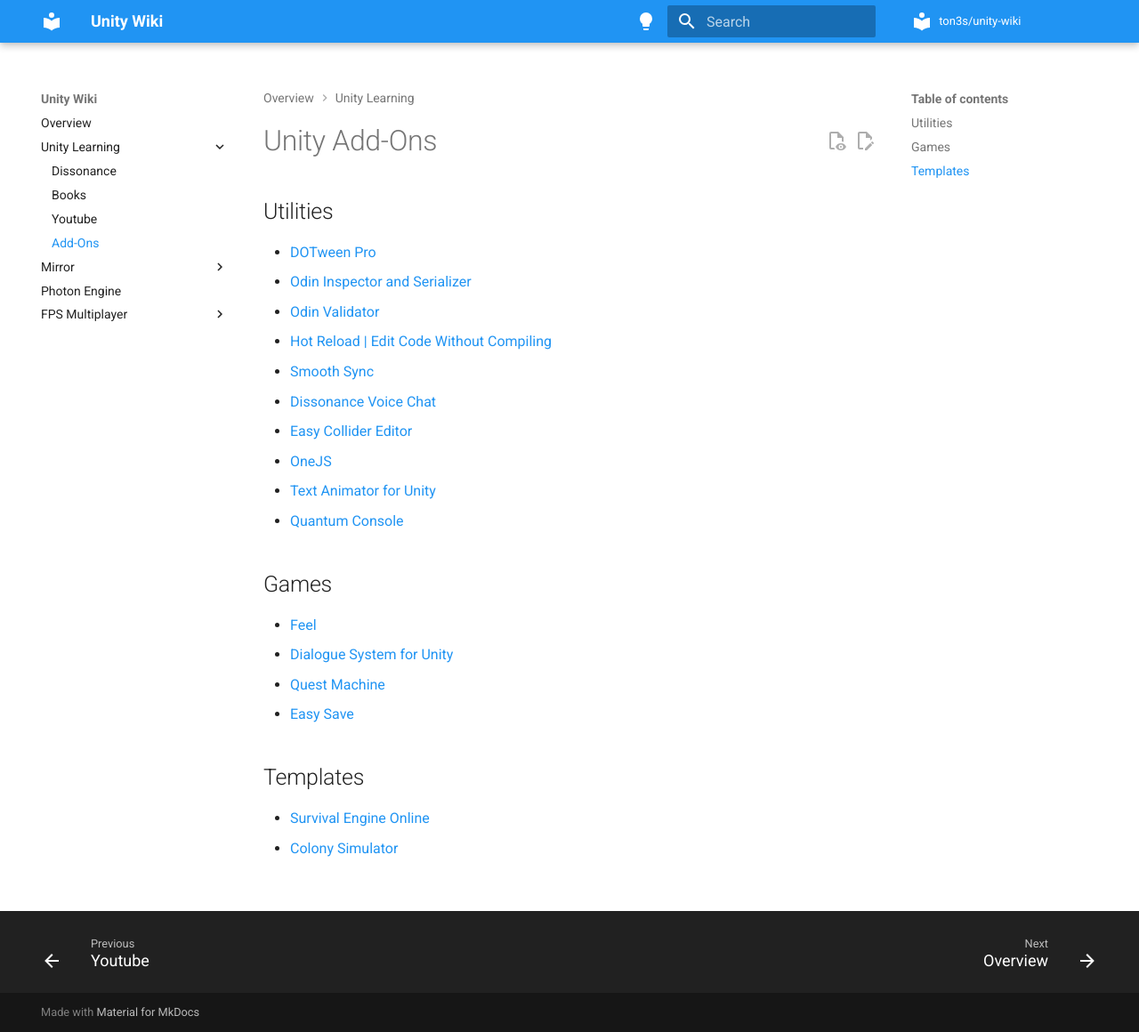
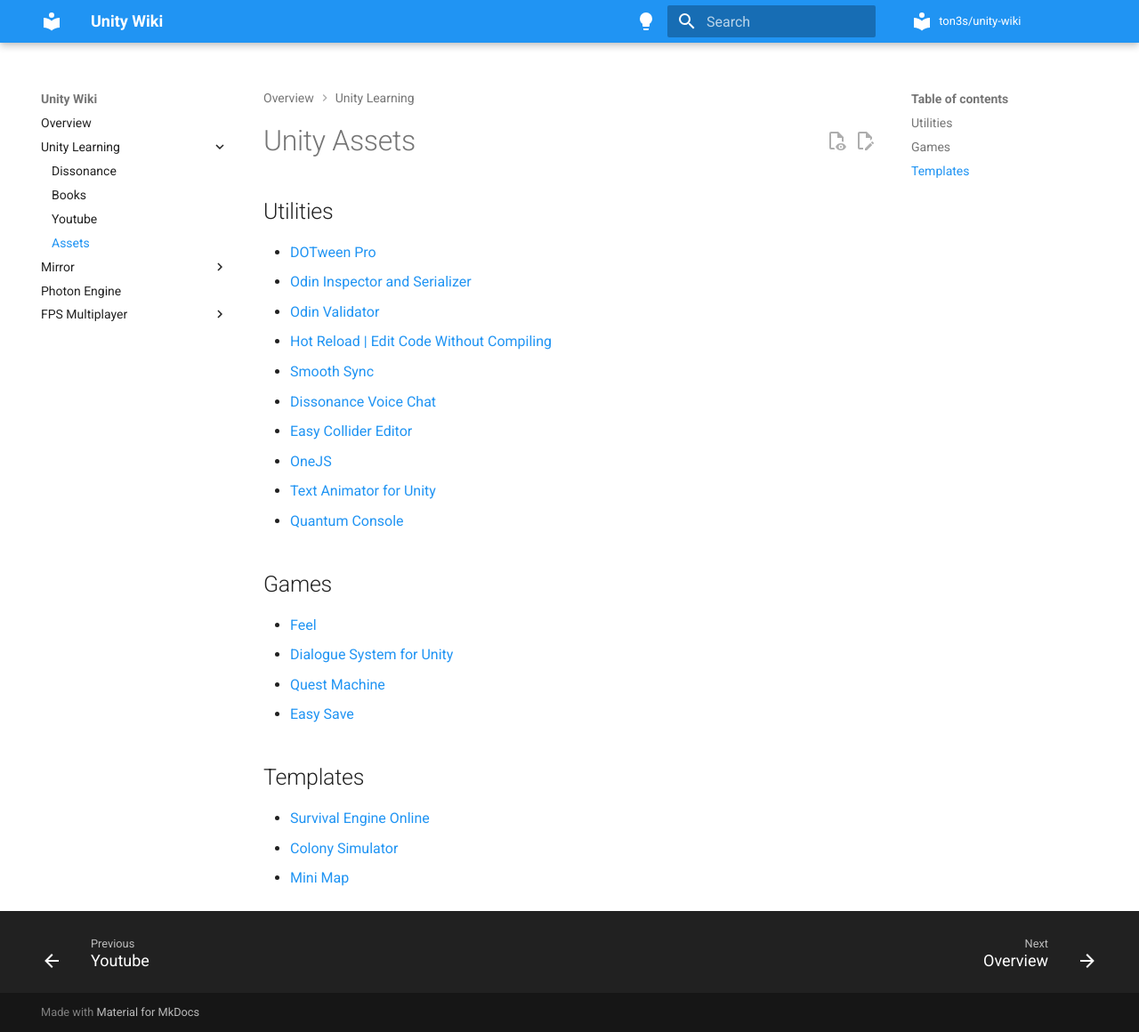
Before and after one commit to ton3s/unity-wiki, an MkDocs documentation site: the page built from docs/unity/assets.md, in a window 1280 px wide and 1160 px high. Shown: the whole window at 89% size. Built offline with MkDocs 1.6.1 and Material for MkDocs 9.7.7, drawn with Linux system fonts in a browser that asks for light colours.

Commit message:
Rename assets

```diff
--- a/docs/unity/add-ons.md
+++ b/docs/unity/assets.md
@@ -1,4 +1,4 @@
-# Unity Add-Ons
+# Unity Assets
 
 ## Utilities
 
@@ -24,3 +24,4 @@
 
 - [Survival Engine Online](https://assetstore.unity.com/packages/templates/systems/survival-engine-online-233322)
 - [Colony Simulator](https://assetstore.unity.com/packages/templates/systems/colony-simulator-209446)
+- [Mini Map](https://assetstore.unity.com/packages/tools/gui/map-and-minimap-187588)
--- a/mkdocs.yml
+++ b/mkdocs.yml
@@ -524,7 +524,7 @@
     - Dissonance: unity/dissonance.md
     - Books: unity/books.md
     - Youtube: unity/youtube.md
-    - Add-Ons: unity/add-ons.md
+    - Assets: unity/assets.md
  - Mirror:
     - Overview: mirror/overview.md
  - Photon Engine: pun-engine/overview.md
```
